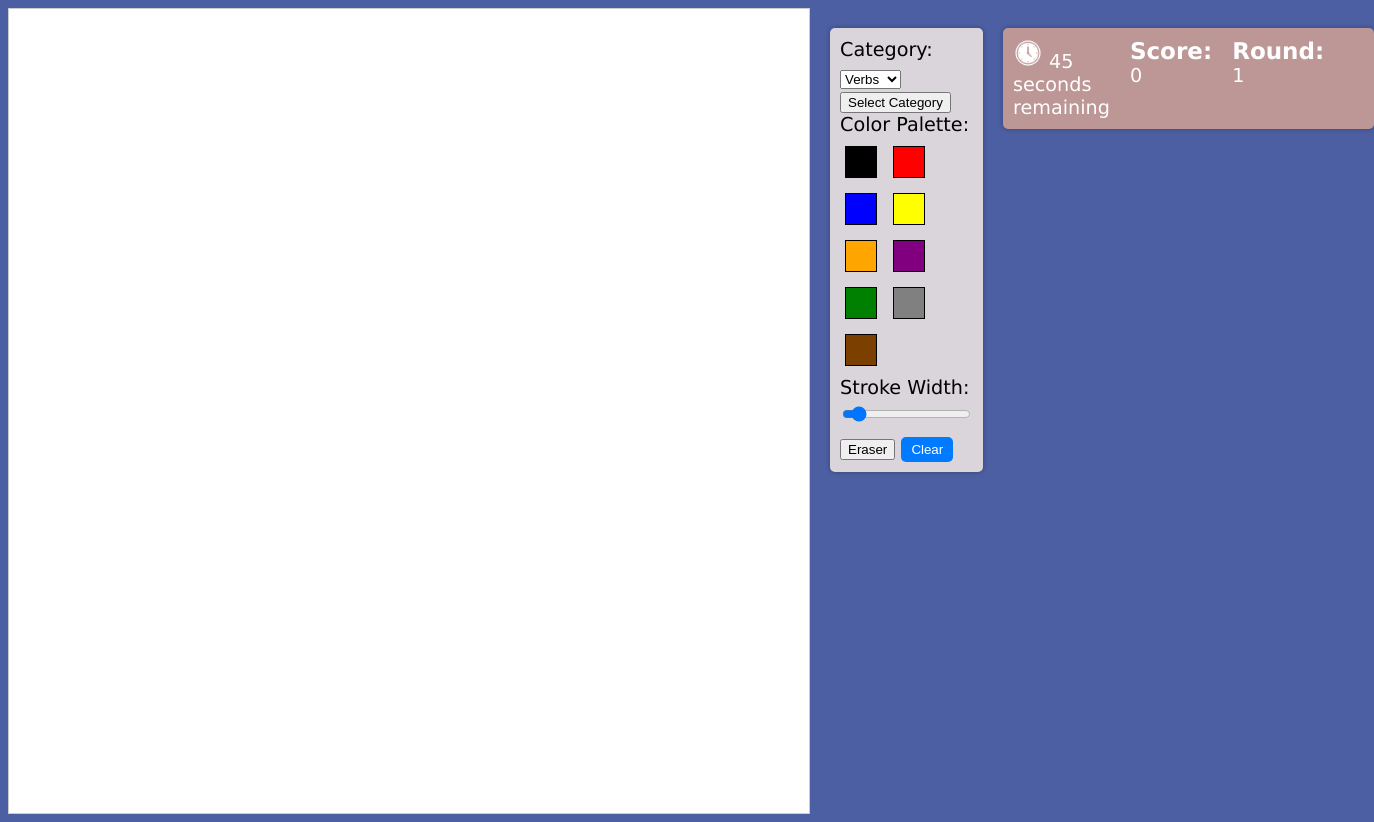
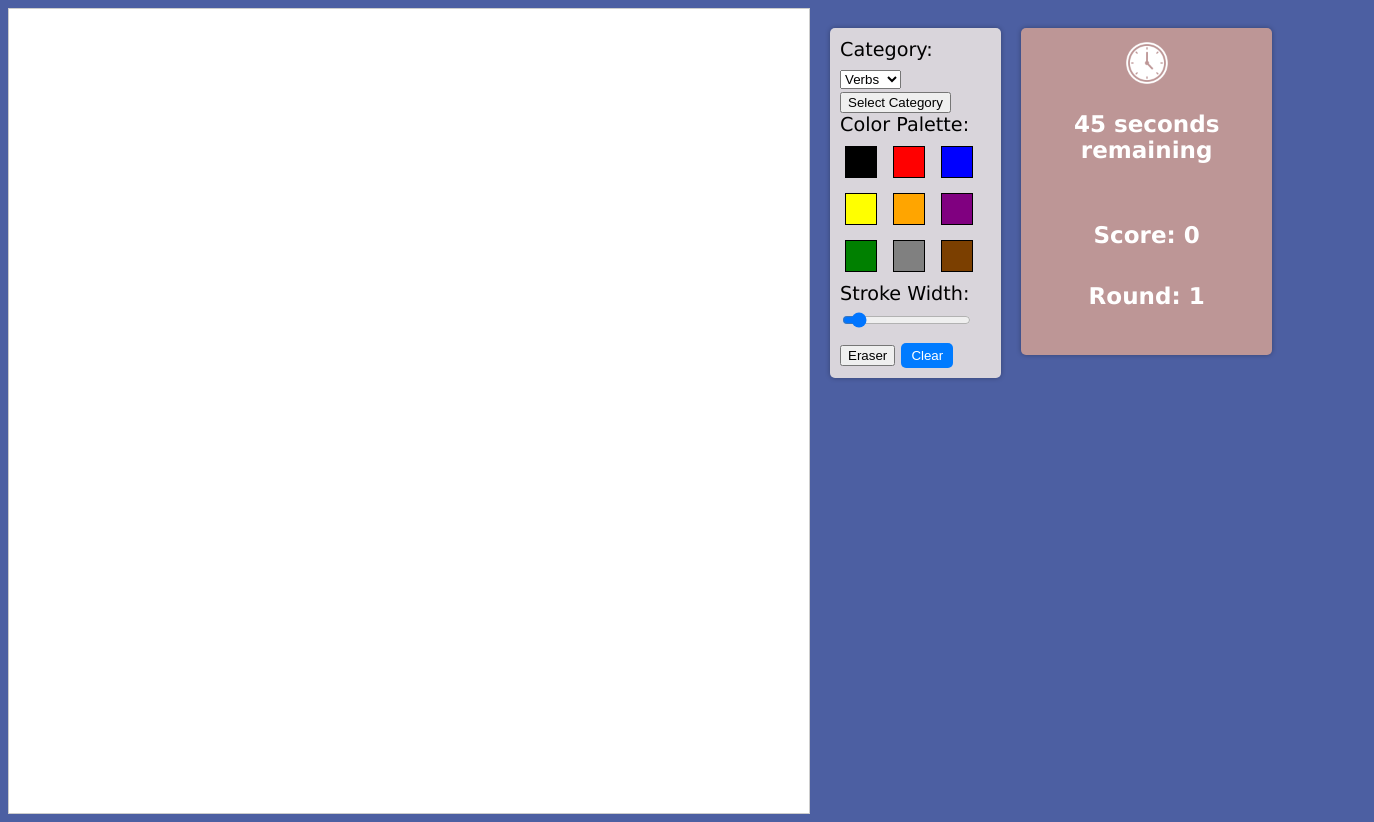
Before and after one commit to aaq225/GuessTheDrawing, a website: page draw.html in a window 1280 px wide. Shown: the whole page, 1374 px wide, since content can reach past the window. Drawn offline with nearby package versions, Linux system fonts and the light colour scheme; no server answers.

Commit message:
fixed info box margins and made it column for better projector double view

```diff
--- a/draw.html
+++ b/draw.html
@@ -89,22 +89,30 @@
       margin-left: 20px;
       display: flex;
       justify-content: space-between;
+      flex-direction: column;
       box-shadow: 0 0 5px rgba(0, 0, 0, 0.3);
       font-size: larger;
-      font-family: 'Lucida Sans', 'Lucida Sans Regular', 'Lucida Grande', 'Lucida Sans Unicode', Geneva, Verdana, sans-serif;
+      font-family: 'Lucida Sans', 'Lucida Sans Regular', 'Lucida Grande', 'Lucida Sans Unicode', 'Geneva', Verdana, sans-serif;
       color: #fff;
+      align-items: center;
+      text-align: center;
+      height: 306.876px;
     }
 
     .info-item {
-      margin-right: 20px;
+      margin-right: 10px;
+      margin-left: 10px;
     }
+
     /* timer */
     .info-item img {
-      width: 30px;
+      width: 50px;
+      display: block;
+      margin-left: auto;
+      margin-right: auto;
     }
 
-
-    .info-item label {
+    .info-item label, p {
       font-weight: bold;
       font-size: larger;
     }
@@ -152,18 +160,16 @@
       <div class="info-item">
         <img src="images/clock_icon.png" alt="Clock Icon">
         <!-- <label for="timer">Timer:</label> -->
-        <span id="timeRemaining">45</span> seconds remaining
+        <p><span id="timeRemaining">45</span> seconds remaining</p>
       </div>
       <div class="info-item">
-        <label for="score">Score:</label>
-        <span id="score">0</span>
+        <label for="score">Score: <span id="score">0</span></label>
       </div>
       <div class="info-item">
-        <label for="round">Round:</label>
-        <span id="round">1</span>
+        <label for="round">Round: <span id="round">1</span></label>
       </div>
       <div class="info-item">
-        <span id="wordDisplay"></span>
+        <label for="word-txt"><span id="wordDisplay"></span></label>
       </div>
     </div>
 
@@ -331,7 +337,7 @@
 
         // Update word display
         if (state.word) {
-          $('#wordDisplay').text("Your word to draw is: " + state.word);
+          $('#wordDisplay').text("Word to draw: " + state.word);
         } else {
           $('#wordDisplay').text("");
         }
@@ -393,7 +399,7 @@
       });
 
       socket.on('wordSelection', function(word) {
-        $('#wordDisplay').text("Your word to draw is: " + word);
+        $('#wordDisplay').text("Word to draw: " + word);
       });
 
       socket.on('eraser', function () {
@@ -415,7 +421,7 @@
 
       socket.on('timeUp', function () {
         $('#timeUpPopup').addClass('show');
-        $('#canvas-container, #toolbox').hide();
+        $('#canvas-container, #toolbox, #info-box').hide();
         $('body').addClass('background-only');
 
         setTimeout(function () {
```
Also changed, not shown: display.html (+16 -10 lines).
